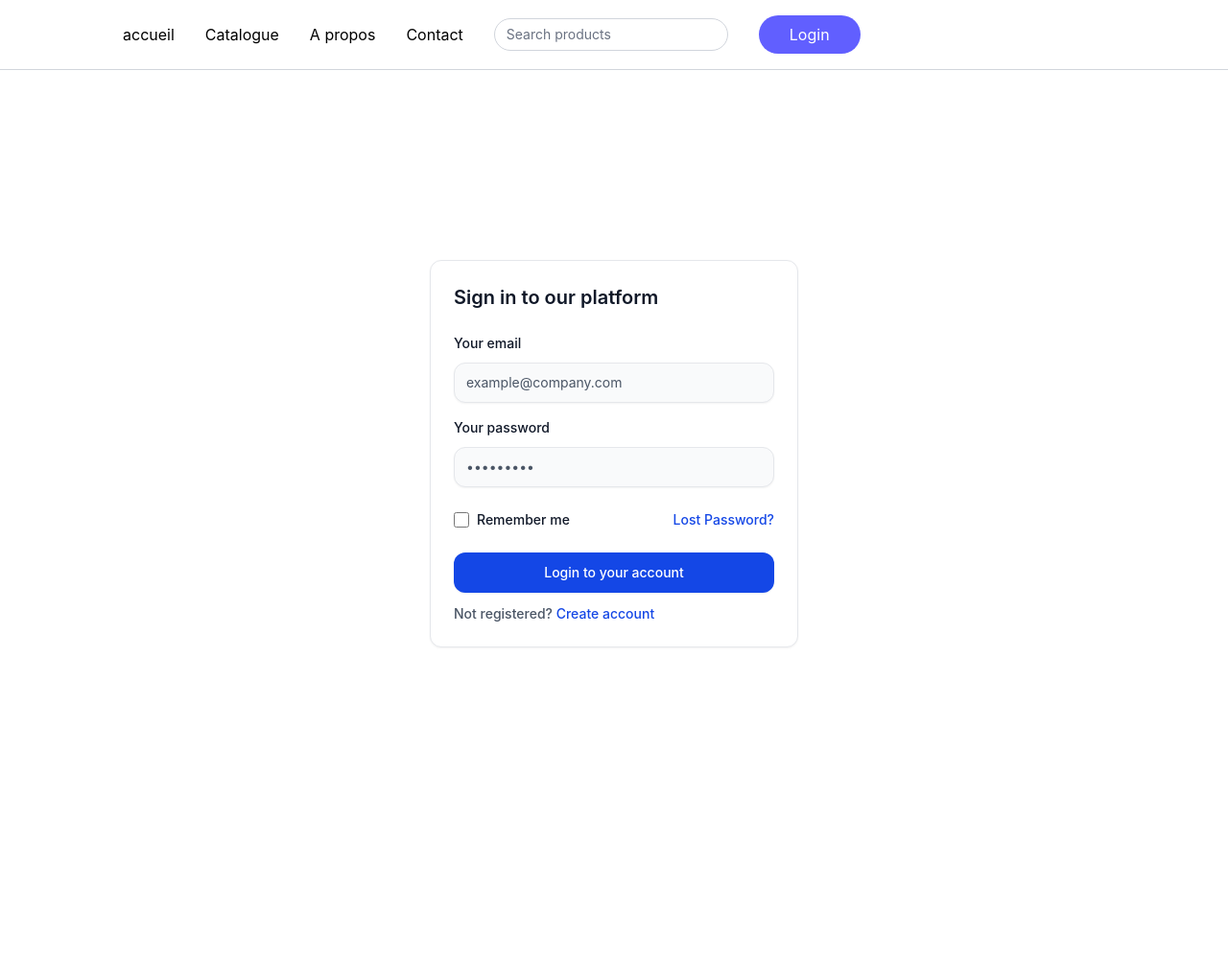
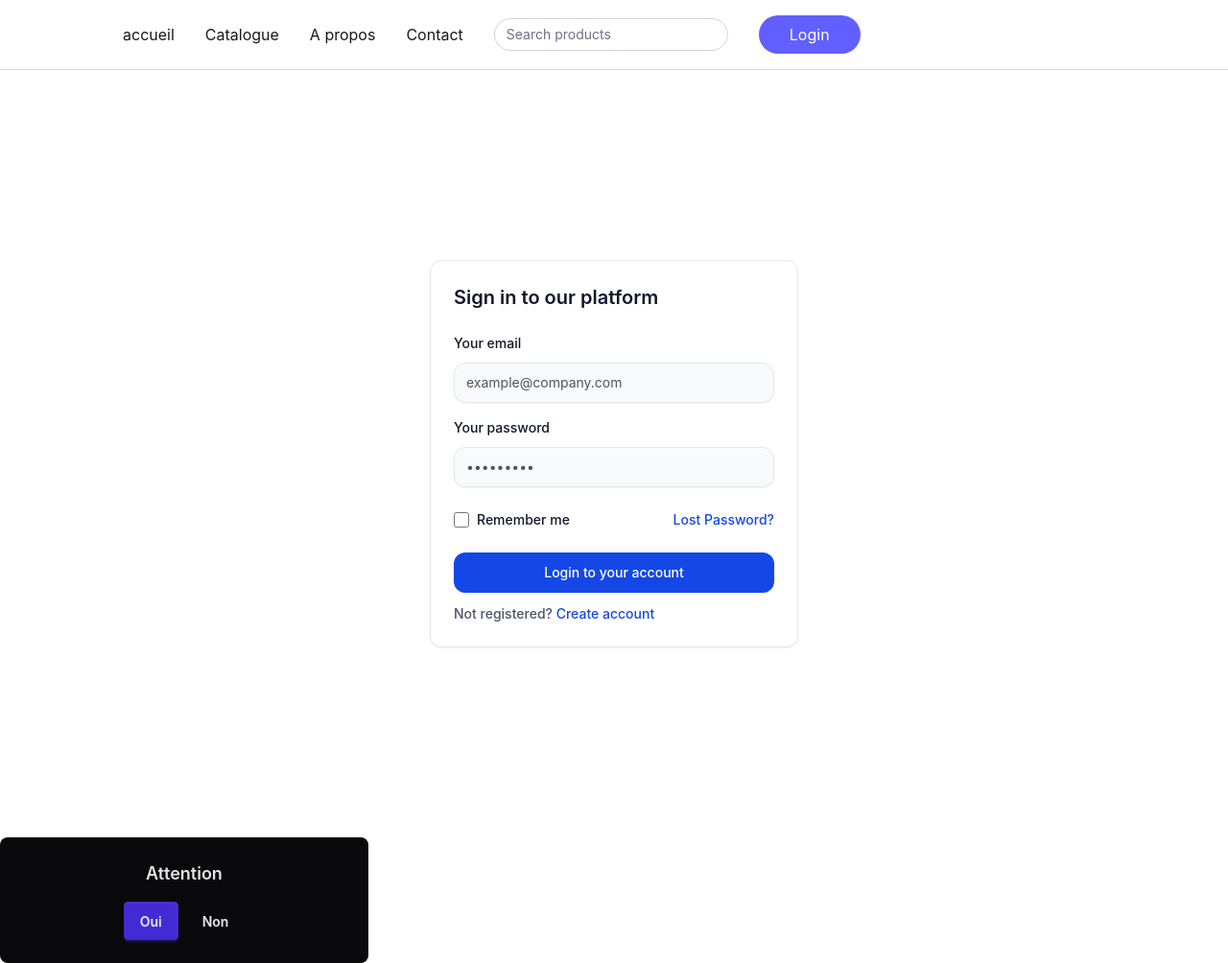
Before and after one commit to nosleepman1/react-IMMO, a React (Vite) app: page /login in a window 1280 px wide. Shown: the whole page at 96% size. Before the commit the page ends 873 px from the top, so only its background shows below. Built offline with nearby package versions, Linux system fonts and the light colour scheme.

Commit message:
add alerts components

```diff
--- a/package.json
+++ b/package.json
@@ -22,6 +22,7 @@
     "@types/react": "^19.2.5",
     "@types/react-dom": "^19.2.3",
     "@vitejs/plugin-react": "^5.1.1",
+    "daisyui": "^5.5.13",
     "eslint": "^9.39.1",
     "eslint-plugin-react-hooks": "^7.0.1",
     "eslint-plugin-react-refresh": "^0.4.24",
--- a/src/App.jsx
+++ b/src/App.jsx
@@ -6,7 +6,7 @@ import About from "./pages/about"
 import Catalogue from "./pages/catalogue"
 import Error404 from "./pages/404"
 import Login from "./pages/auth/auth"
-
+import Alert from './components/Alert'
 
 function App() {
   return (
@@ -21,6 +21,7 @@ function App() {
         <Route path="*" element={< Error404/>} />
 
     </Routes>
+    < Alert />
     </>
   )
 }
--- /dev/null
+++ b/src/components/Alert.jsx
@@ -0,0 +1,21 @@
+
+
+
+const Alert = ({message}) => {
+
+    return (
+        <div className="card bg-neutral text-neutral-content w-96">
+            <div className="card-body items-center text-center">
+                <h2 className="card-title">Attention</h2>
+                <p> {message} </p>
+                <div className="card-actions justify-end">
+                <button className="btn btn-primary">Oui</button>
+                <button className="btn btn-ghost">Non</button>
+                </div>
+            </div>
+        </div>
+    )
+
+}
+
+export default Alert
--- a/src/components/Navbar.jsx
+++ b/src/components/Navbar.jsx
@@ -7,6 +7,10 @@ const Navbar = () => {
 
     function handleClick() {
         navigate('/login')
+    }
+
+    const activeFunction = () => {
+
     }
 
 
@@ -24,7 +28,7 @@ const Navbar = () => {
 
                 {
                     Menu.map((e, i) => (
-                        <Link key={i} to={e.path}> {e.name} </Link>
+                        <Link key={i} to={e.path} onClick={activeFunction} id={e.name}> {e.name} </Link>
                     ))
                 }
 
@@ -38,7 +42,7 @@ const Navbar = () => {
                 </button>
             </div>
 
-            {/* <button onClick={() => open ? setOpen(false) : setOpen(true)} aria-label="Menu" className="sm:hidden">
+        {/* <button onClick={() => open ? setOpen(false) : setOpen(true)} aria-label="Menu" className="sm:hidden">
 
                 <svg width="21" height="15" viewBox="0 0 21 15" fill="none" xmlns="http://www.w3.org/2000/svg">
                     <rect width="21" height="1.5" rx=".75" fill="#426287" />
--- /dev/null
+++ b/src/components/footer.jsx
@@ -0,0 +1,30 @@
+
+
+const Footer = () => {
+
+    return (
+
+        <footer className="flex gap-5 bg-dark">
+
+            <div className="w-4/12">
+                <h1>ELEMENT 1</h1>
+            </div>
+
+
+            <div className="w-4/12">
+                <h1>ELEMENT 3</h1>
+            </div>
+
+
+            <div className="w-4/12">
+                <h1>ELEMENT 2</h1>
+            </div>
+
+
+
+        </footer>
+
+    )
+}
+
+export default Footer
--- /dev/null
+++ b/src/contexts/themeContext.jsx
@@ -0,0 +1,19 @@
+import {useContext, createContext, useState } from 'react'
+
+
+
+const ThemeContext = () => {
+
+    const setThemeContext = createContext()
+
+    const [theme, setTheme] = useState('dark')
+
+    const handleTheme = document.querySelector('.btn')
+
+    handleTheme.addEventListener('click', () => {
+
+    })
+}
+
+
+export default ThemeContext
--- a/src/index.css
+++ b/src/index.css
@@ -1,7 +1,7 @@
 @import "tailwindcss";
 
 /* input.css */
-@custom-variant dark (&:where(.dark, .dark *));
+@plugin "daisyui";
 
 
 @import url('https://fonts.googleapis.com/css2?family=Inter:wght@300;400;500;600;700;800&display=swap');
```
Also changed, not shown: 1 other file (tests, documents, lock files or other folders).
